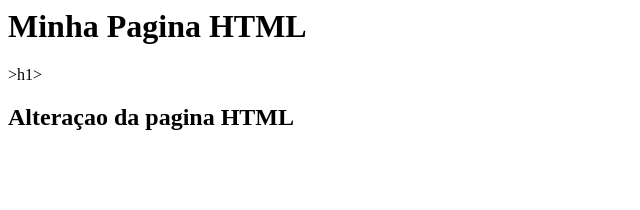
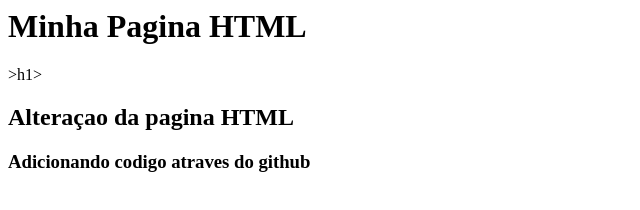
Before and after one commit to afurlanis/gama-no-githhub, a plain HTML site: page index.html in a window 1280 px wide. Shown: the whole page, without its empty margins (0-640 px from the left). Drawn offline with Linux system fonts and the light colour scheme.

Commit message:
Atualização a partir do github

```diff
--- a/index.html
+++ b/index.html
@@ -2,5 +2,6 @@
     <body>
         <h1> Minha Pagina HTML </h1>>h1>
         <h2> Alteraçao da pagina HTML </h2>
+        <h3> Adicionando codigo atraves do github </h3>
     </body>
 </html>
```
